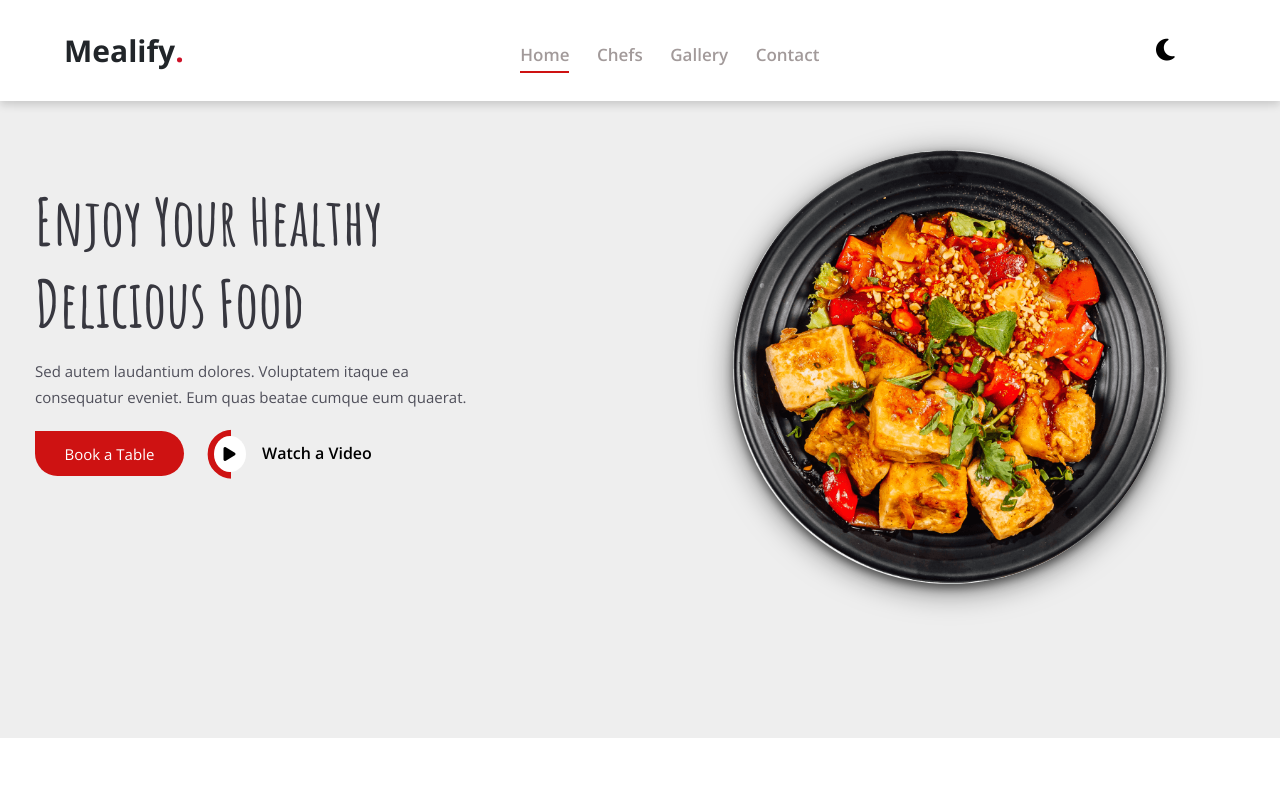
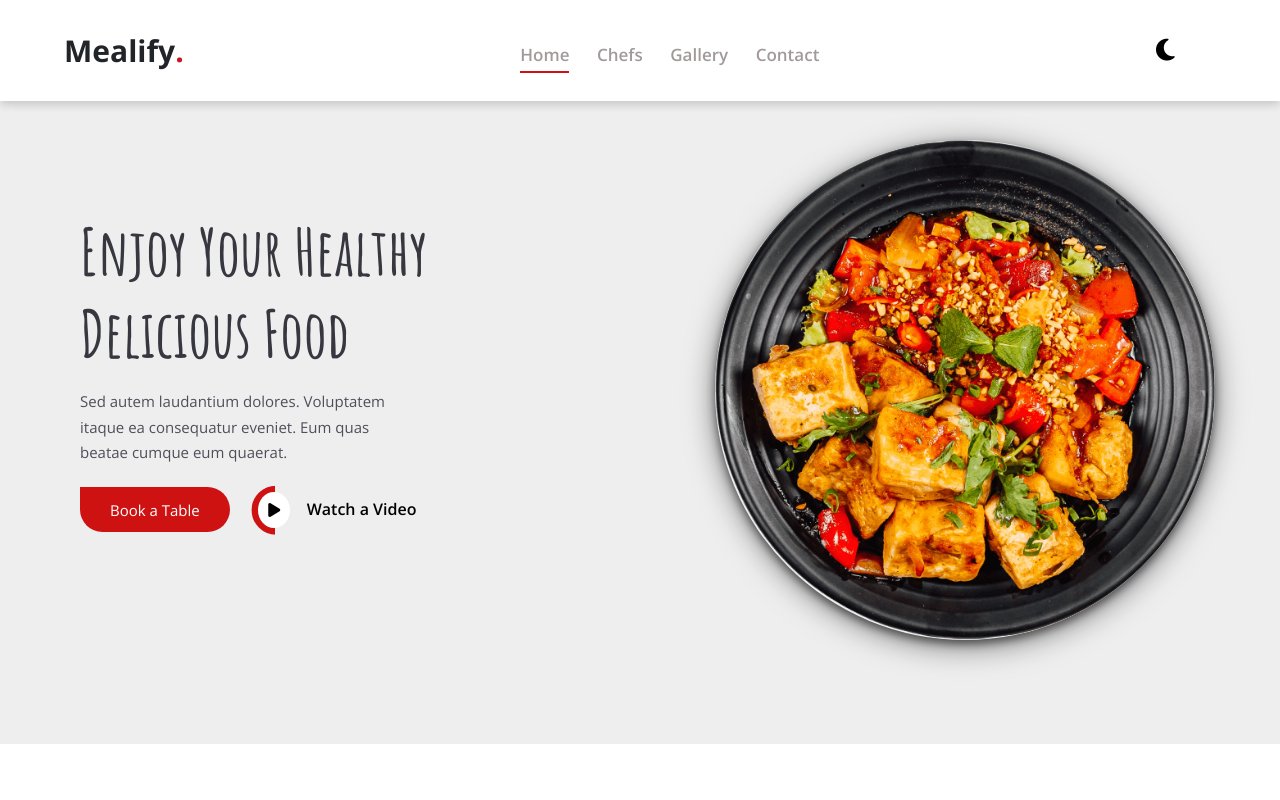
Before and after one commit to hossamfarrag20/Mealify, a plain HTML site: page Assignment 5/index.html in a window 1280 px wide. Shown: the top 800 px of the page. Drawn offline with nearby package versions, Linux system fonts and the light colour scheme; a web font is replaced by a local one.

Commit message:
My last update

```diff
--- a/Assignment 5/css/media-q.css
+++ b/Assignment 5/css/media-q.css
@@ -9,24 +9,63 @@
     --text-white: white;
 }
 
+@media screen and (min-width: 300px) {
+    .home-buttons {
+        width: 292px;
+        display: flex;
+        justify-content: space-between;
+        transform: translateX(-5%);
+
+    }
+
+    .home-buttons a {
+        padding: 0px 20px;
+    }
+
+}
+
+@media screen and (min-width: 350px) {
+    .home-buttons {
+        width: 310px;
+        margin: auto;
+        display: flex;
+        justify-content: space-between;
+        transform: translateX(-5%);
+    }
+
+    .home-buttons a {
+        padding: 0px 30px;
+    }
+}
+
+@media screen and (min-width: 390px) {
+    .home-buttons {
+        transform: translateX(0%);
+    }
+
+}
 
 
-@media screen and (min-width: 710px) {
+@media screen and (min-width: 680px) {
     .home-text h3 {
         width: 70%;
-        margin: auto;
+        margin: 50px auto;
     }
 
     .home-image {
         width: 80%;
         margin: auto;
     }
+
+    .home-buttons {
+        width: 350px;
+    }
 }
 
 
 @media screen and (min-width: 769px) {
     .home-text h3 {
-        width: 70%;
+        width: 60%;
         margin: auto;
         margin-top: 20px;
         margin-bottom: 20px;
@@ -165,20 +204,27 @@
 }
 
 @media screen and (min-width: 993px) {
+    .home {
+        justify-content: space-around;
+
+    }
+
     .home-container {
         display: flex;
         flex-direction: row-reverse;
-        justify-content: space-between;
+        justify-content: space-around;
+        width: fit-content;
     }
 
     .home-text {
         margin: 0;
         text-align: left;
-        width: 50%;
+        width: 450px;
+        margin: 40px 50px;
     }
 
     .home-text h3 {
-        width: 80%;
+        width: 350px;
         margin: 0;
         margin-top: 30px;
         margin-left: 15px;
@@ -191,12 +237,13 @@
     }
 
     .home-image {
-        width: 45%;
+        width: 450px;
+
     }
 
     .home-buttons {
-        width: 350px;
-        margin: 0;
+        width: 320px;
+        margin-left: 15px;
     }
 
     .home-buttons a {
@@ -335,14 +382,29 @@
         width: 100%;
     }
 
+    .home {
+        display: flex;
+        justify-content: center;
+        justify-content: space-around;
+
+    }
+
+    .home {
+        padding: 140px 0 100px 0;
+    }
 
 
     .home-image {
-        width: 35%;
+        width: 500px;
+    }
+
+    .home-text {
+        margin: 40px 200px 0 0;
+
     }
 
     .home-text h3 {
-        width: 70%;
+        width: 500px;
     }
 
     .small-inputs {
@@ -403,25 +465,35 @@
 
 @media screen and (min-width: 1401px) {
 
-    .home {
-        /* height: 100vh; */
-        display: flex;
-
-    }
-
     .home-container {
         align-items: center;
+        display: flex;
+        width: 80%;
         justify-content: space-between;
-        width: 90%;
         margin: auto;
     }
 
     .home-text h3 {
-        width: 70%;
+        width: 500px;
+    }
+
+    .home-text {
+        margin-top: 0;
+        width: 50%;
+    }
+
+    .sed {
+        width: 500px;
     }
 
     .home-image {
-        width: 35%;
+        width: 50%;
+        margin: 0;
+    }
+
+    .home-image img {
+        width: 500px;
+
     }
 
     .chefs-container-of-images {
@@ -449,7 +521,4 @@
         margin: auto;
     }
 
-
-
-
 }
--- a/Assignment 5/css/style.css
+++ b/Assignment 5/css/style.css
@@ -19,6 +19,7 @@ body {
     --background-color: #202020;
     --text-white: white;
     --filter: 12.5%;
+    --selection: #926321;
 }
 
 body {
@@ -137,7 +138,7 @@ body {
 /* --------------------------------------------------------------------home-------------------------------------------------------------------- */
 .home {
     background-color: var(--home-circle, #EEEEEE);
-    padding: 150px 20px;
+    padding: 120px 0px;
 }
 
 
@@ -200,13 +201,13 @@ body {
 }
 
 .home-container {
-    width: 100%;
+    width: 95%;
     margin: auto;
 
 }
 
 .home-image {
-    width: 80%;
+    width: 100%;
     margin: auto;
 
 }
@@ -235,10 +236,8 @@ body {
 
 .home-buttons {
     display: flex;
-    justify-content: space-around;
+    justify-content: space-between;
     align-items: center;
-    width: 350px;
-    margin: auto;
 }
 
 .home-video p {
@@ -313,7 +312,7 @@ body {
     font-family: "Open Sans", sans-serif;
     font-weight: 400;
     font-size: 15px;
-    border: none;
+    /* border: none; */
     transition: 0.5s all;
     text-decoration: none;
 }
@@ -890,8 +889,11 @@ body {
     background: #555;
 }
 
+::selection {
+    color: var(--text-button-color, #EEEEEE);
 
-
+    background: var(--selection, #D85454);
+}
 
 
 
```
